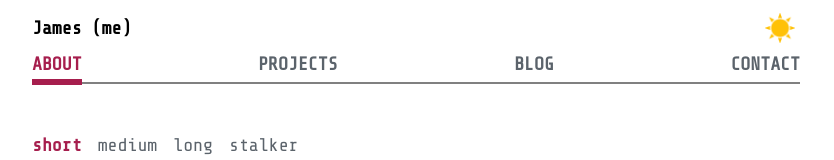
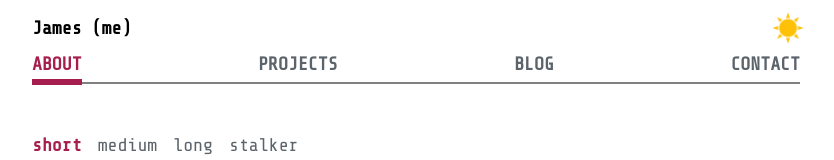
Before and after one commit to jamesncox/portfolio-v2, a React (Create React App) app: page / in a window 1280 px wide. Shown: the top 160 px of the page, without its empty margins (224-1058 px from the left). Built offline with nearby package versions, Linux system fonts and the light colour scheme.

Commit message:
Add margin-right to DarkMode.css

```diff
--- a/src/stylesheets/DarkMode.css
+++ b/src/stylesheets/DarkMode.css
@@ -2,6 +2,7 @@
     background: transparent url("../assets/images/sun.png") no-repeat center;
     background-size: 30px 30px;
     margin-top: .5rem;
+    margin-right: -.5rem;
     width: 40px;
     height: 40px;
     border: none;
@@ -20,6 +21,7 @@
     background: transparent url("../assets/images/pale-moon.png") no-repeat center;
     background-size: 40px 40px;
     margin-top: .5rem;
+    margin-right: -.5rem;
     width: 40px;
     height: 40px;
     filter: grayscale(50%);
```
